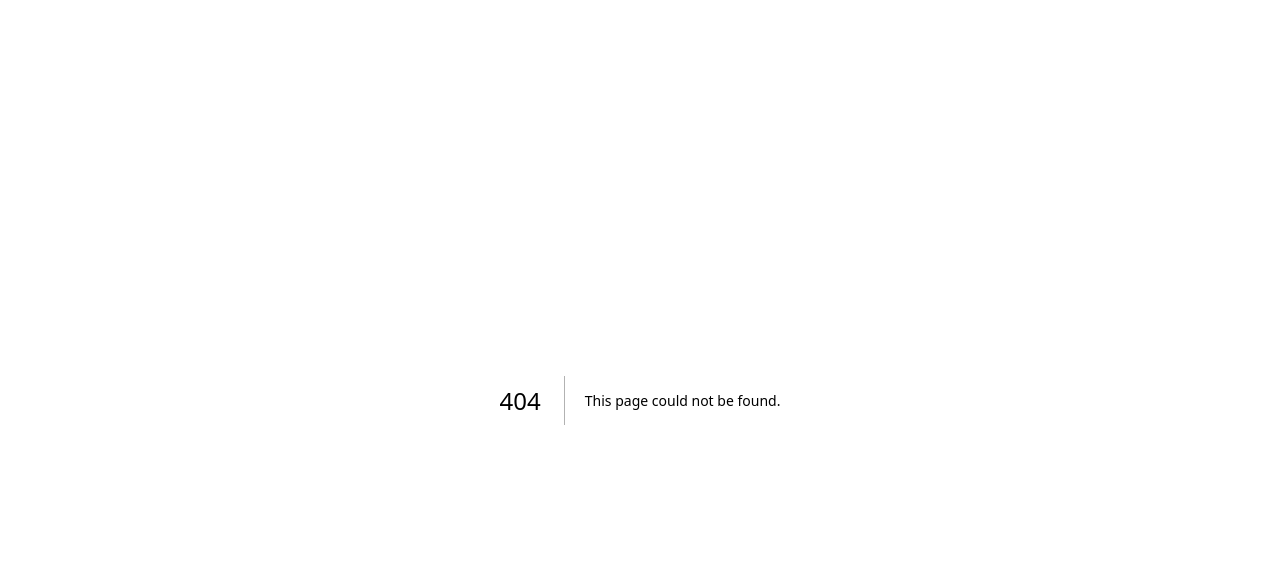
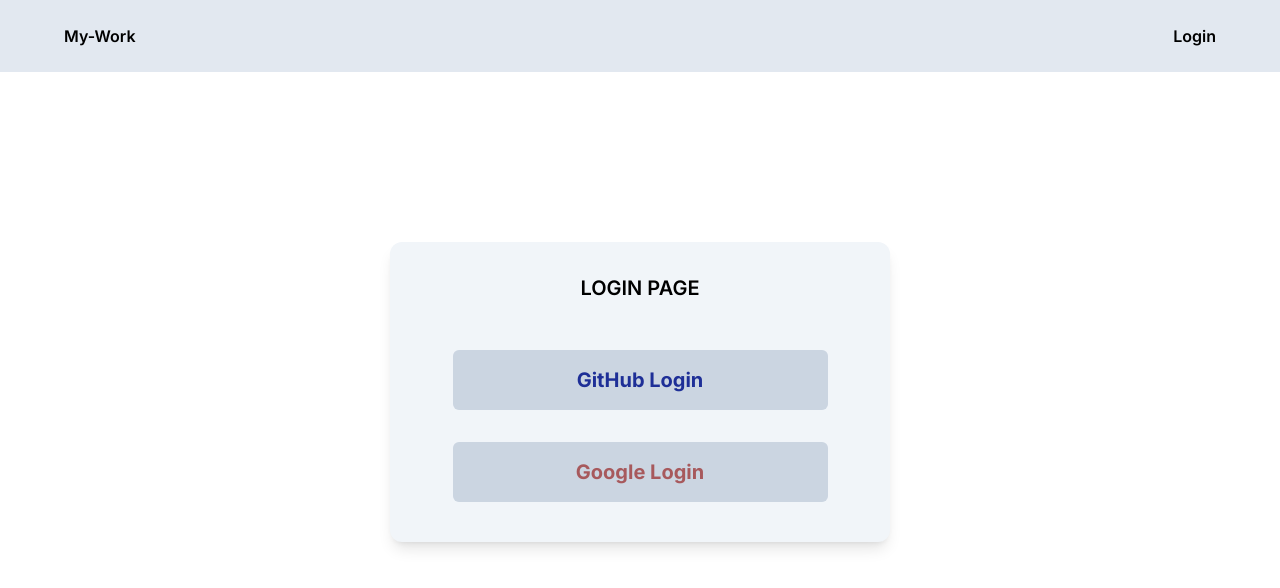
Before and after one commit to Gyanendra-Kumar/my-work, a Next.js app: page /login in a window 1280 px wide. Before the commit this address had no page. Shown: the top 588 px of the page. Built offline with nearby package versions, Linux system fonts and the light colour scheme; no server answers.

Commit message:
added github and google provider Authentication using Next-Auth

```diff
--- /dev/null
+++ b/src/app/api/auth/[...nextauth]/route.js
@@ -0,0 +1,21 @@
+import NextAuth from "next-auth";
+import GithubProvider from "next-auth/providers/github";
+import GoogleProvider from "next-auth/providers/google";
+
+export const authOptions = {
+  // Configure one or more authentication providers
+  providers: [
+    GoogleProvider({
+      clientId: process.env.GOOGLE_ID,
+      clientSecret: process.env.GOOGLE_SECRET,
+    }),
+    GithubProvider({
+      clientId: process.env.GITHUB_ID,
+      clientSecret: process.env.GITHUB_SECRET,
+    }),
+    // ...add more providers here
+  ],
+};
+const handler = NextAuth(authOptions);
+
+export { handler as GET, handler as POST };
--- a/src/app/layout.js
+++ b/src/app/layout.js
@@ -1,5 +1,7 @@
 import { Inter } from "next/font/google";
 import "./globals.css";
+import AuthProvider from "@/providers/AuthProvider";
+import Navbar from "@/components/Navbar";
 
 const inter = Inter({ subsets: ["latin"] });
 
@@ -11,7 +13,12 @@
 export default function RootLayout({ children }) {
   return (
     <html lang="en">
-      <body className={inter.className}>{children}</body>
+      <body className={inter.className}>
+        <AuthProvider>
+          <Navbar />
+          {children}
+        </AuthProvider>
+      </body>
     </html>
   );
 }
--- /dev/null
+++ b/src/app/login/page.js
@@ -0,0 +1,45 @@
+"use client";
+
+import { signIn, useSession } from "next-auth/react";
+import { redirect, useRouter } from "next/navigation";
+
+const page = () => {
+  const { status } = useSession();
+  const router = useRouter();
+
+  //   console.log(data, status);
+  if (status === "loading") {
+    return <div>Loading...</div>;
+  }
+
+  if (status === "authenticated") {
+    router.push("/");
+  }
+
+  return (
+    <div className="flex justify-center items-center h-[80vh]">
+      <div className="w-[500px] h-[300px] bg-slate-100 rounded-xl shadow-lg">
+        <div className="flex justify-between items-center flex-col gap-4 mt-8 ">
+          <h3 className="uppercase font-semibold text-xl">Login Page</h3>
+          <div className="flex flex-col justify-center items-center w-full h-full gap-8 mt-8">
+            <button
+              className="bg-slate-300 w-[75%] py-4 rounded-md font-bold text-xl text-[#1E2f97]"
+              onClick={() => signIn("github")}
+            >
+              GitHub Login
+            </button>
+
+            <button
+              className="bg-slate-300 w-[75%] py-4 rounded-md font-bold text-xl text-[#971e1ead]"
+              onClick={() => signIn("google")}
+            >
+              Google Login
+            </button>
+          </div>
+        </div>
+      </div>
+    </div>
+  );
+};
+
+export default page;
--- /dev/null
+++ b/src/components/Navbar.js
@@ -0,0 +1,36 @@
+"use client";
+
+import { signOut, useSession } from "next-auth/react";
+import Link from "next/link";
+import { useRouter } from "next/navigation";
+import React from "react";
+
+const Navbar = () => {
+  const { data, status } = useSession();
+  const router = useRouter();
+
+  if (status === "authenticated") {
+    router.push("/");
+  }
+  //   console.log(data);
+  return (
+    <header className="w-full bg-slate-200">
+      <nav className="max-w-6xl mx-auto flex justify-between py-6 font-semibold">
+        <Link href="/">My-Work</Link>
+
+        <div>
+          {status === "unauthenticated" ? (
+            <Link href="/login">Login</Link>
+          ) : (
+            <div className="flex gap-4">
+              {data?.user?.name}
+              <button onClick={() => signOut()}>Logout</button>
+            </div>
+          )}
+        </div>
+      </nav>
+    </header>
+  );
+};
+
+export default Navbar;
--- /dev/null
+++ b/src/providers/AuthProvider.js
@@ -0,0 +1,7 @@
+"use client";
+
+import { SessionProvider } from "next-auth/react";
+
+export default function AuthProvider({ children }) {
+  return <SessionProvider>{children}</SessionProvider>;
+}
```
